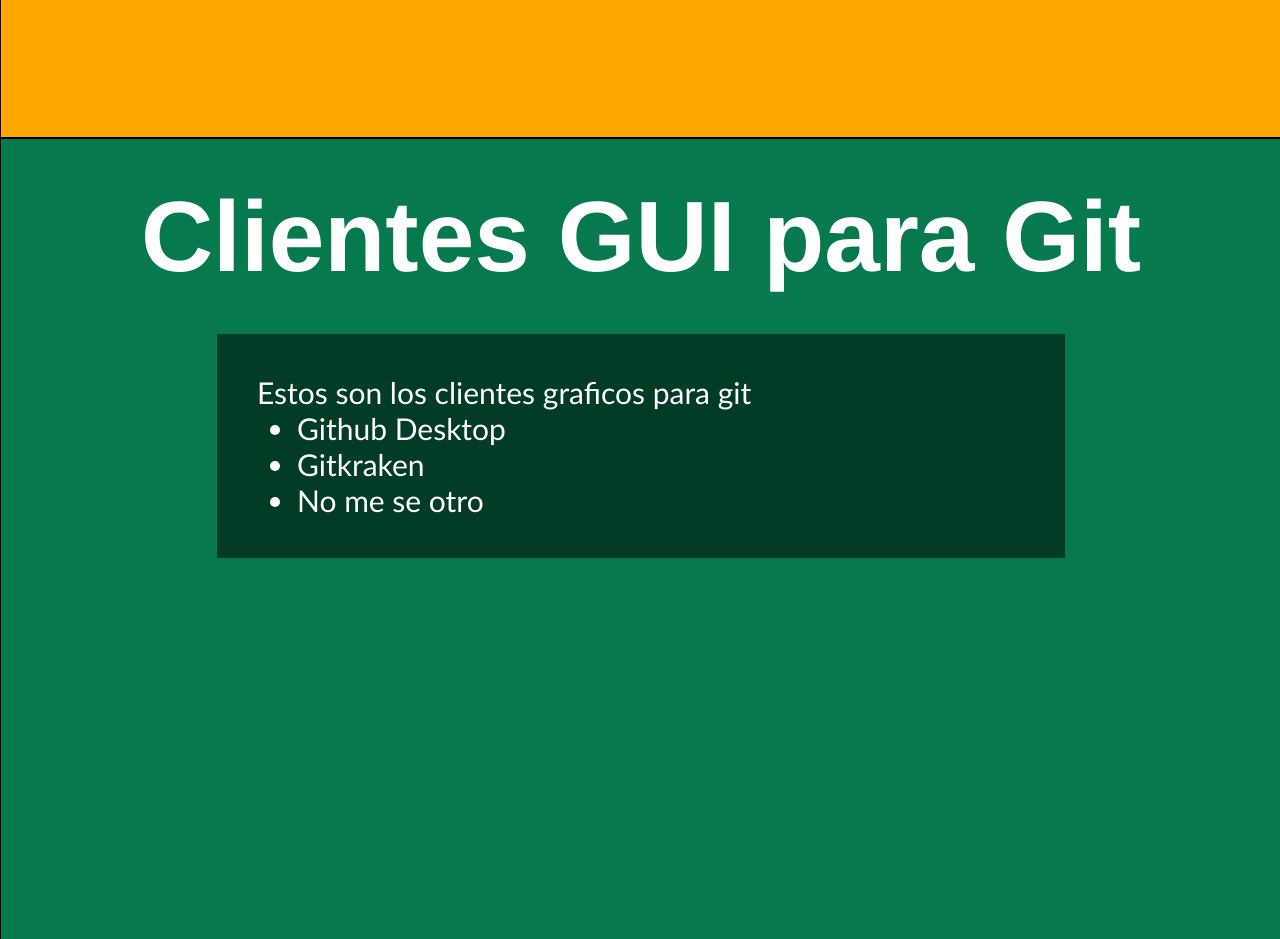
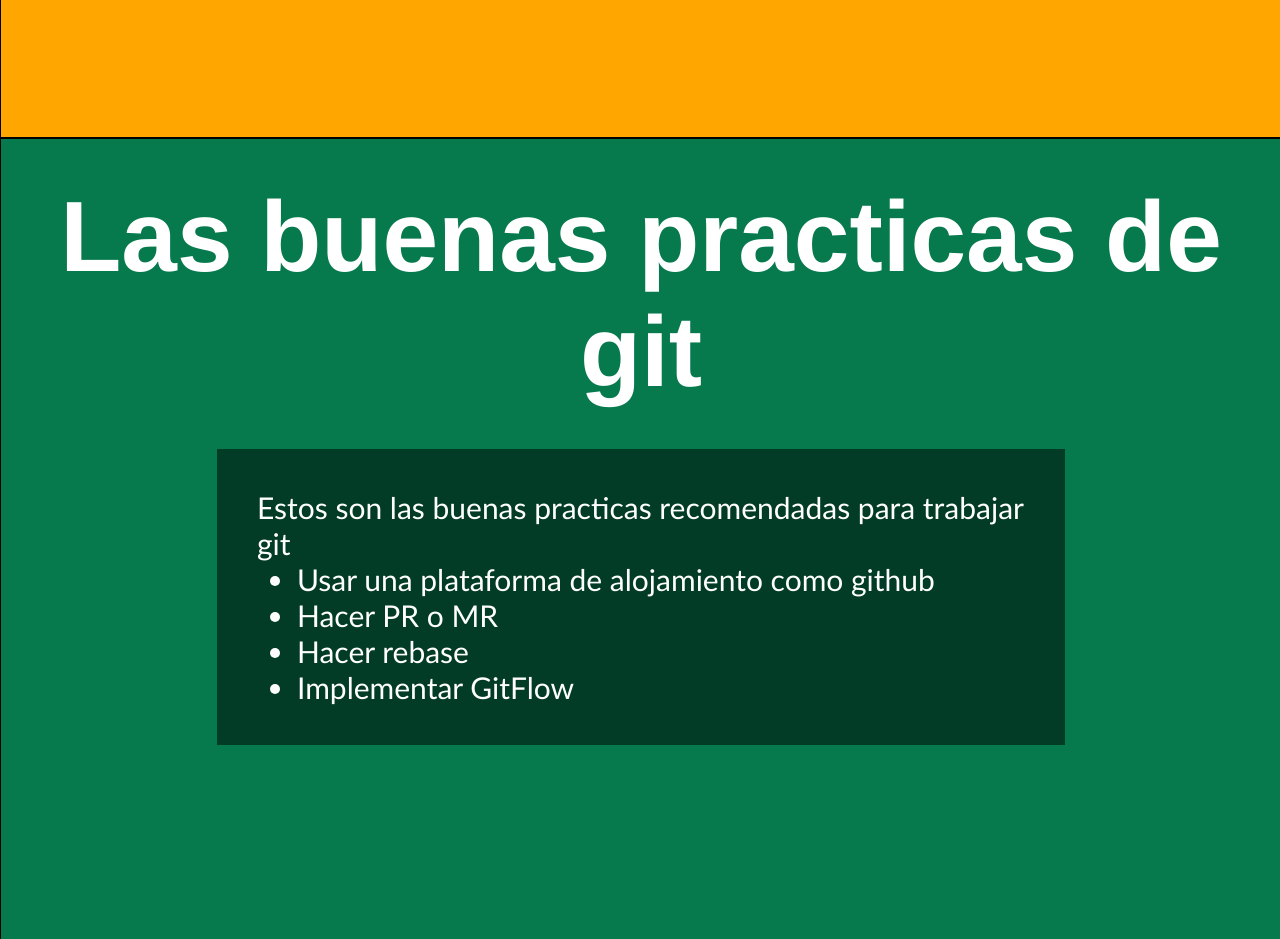
Before and after one commit to ingmvidalhdz/Git-Expo-FY23, a plain HTML site: page index.html in a window 1280 px wide. Shown: the part 7080-8019 px from the top of the page. Drawn offline with Linux system fonts and the light colour scheme.

Commit message:
agrego buenas practicas

```diff
--- a/index.html
+++ b/index.html
@@ -229,14 +229,15 @@
         </div>
     </section>
     <section class="fullpage section-8" id="sect-8">
-        <h1>Clientes GUI para Git</h1>
+        <h1>Las buenas practicas de git</h1>
         <div class="desc-section center">
             <div class="desc-git">
-                <p>Estos son los clientes graficos para git</p>
+                <p>Estos son las buenas practicas recomendadas para trabajar git</p>
                 <ul>
-                    <li>Github Desktop</li>
-                    <li>Gitkraken</li>
-                    <li>No me se otro</li>
+                    <li>Usar una plataforma de alojamiento como github</li>
+                    <li>Hacer PR o MR</li>
+                    <li>Hacer rebase </li>
+                    <li>Implementar GitFlow</li>
                 </ul>
             </div>
         </div>
```
